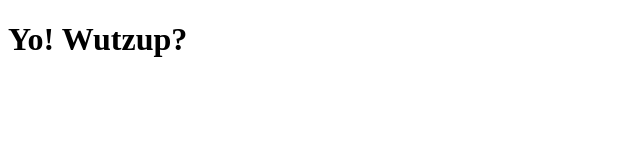
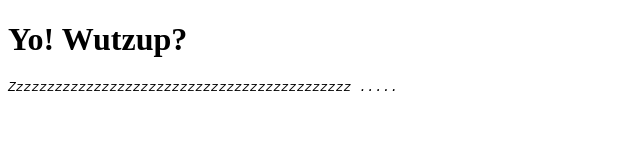
Before and after one commit to dward2nd/workshop-git-dward2nd, a plain HTML site: page index.html in a window 1280 px wide. Shown: the whole page, without its empty margins (0-640 px from the left). Drawn offline with Linux system fonts and the light colour scheme.

Commit message:
Update index.html
xxx

```diff
--- a/index.html
+++ b/index.html
@@ -9,5 +9,6 @@
 </head>
 <body>
     <h1>Yo! Wutzup?</h1>
+    <pre><em>Zzzzzzzzzzzzzzzzzzzzzzzzzzzzzzzzzzzzzzzzzzzz .....</em></pre>
 </body>
 </html>
```
